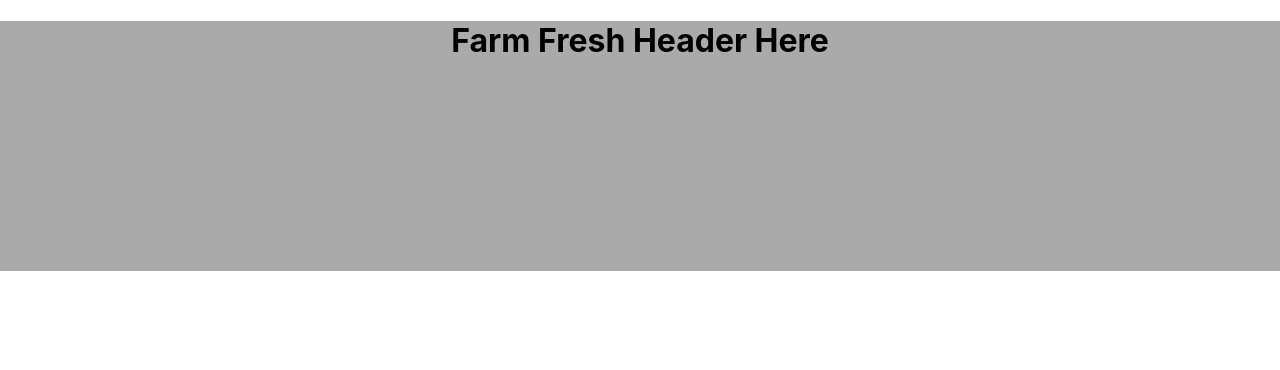
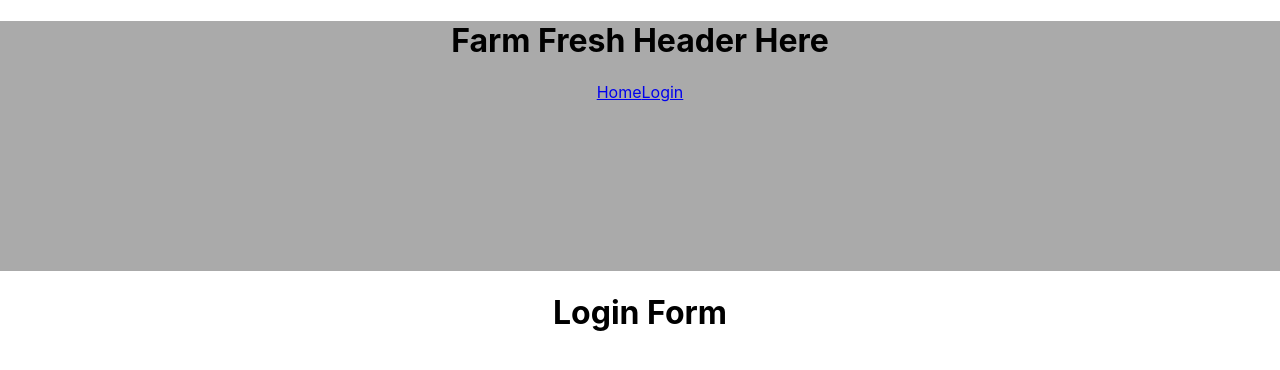
Before and after one commit to buildweek-farm-fresh-produce/Front-End, a React (Create React App) app: page /login in a window 1280 px wide. Shown: the top 370 px of the page. Built offline with nearby package versions, Linux system fonts and the light colour scheme.

Commit message:
Putting together header and login page

```diff
--- a/src/App.js
+++ b/src/App.js
@@ -3,14 +3,18 @@ import "./App.scss";
 import { connect } from "react-redux";
 import Header from "./components/Header.js";
 import Main from "./components/Main.js";
-import { Route } from "react-router-dom";
+import Login from "./components/Login.js";
+import { Route, Switch } from "react-router-dom";
 
 function App() {
   return (
     <div className="App">
       <Header />
       <div className="main">
-        <Route exact path="/" component={Main} />
+        <Switch>
+          <Route exact path="/" component={Main} />
+          <Route exact path="/login" component={Login} />
+        </Switch>
       </div>
     </div>
   );
--- a/src/App.scss
+++ b/src/App.scss
@@ -6,3 +6,6 @@
   background: #aaa;
   height: 250px;
 }
+
+.login {
+}
--- a/src/components/Header.js
+++ b/src/components/Header.js
@@ -1,11 +1,18 @@
 import React from "react";
 import "../App.scss";
+import "./Header.js";
+
 import { connect } from "react-redux";
+import { Link } from "react-router-dom";
 
 function Header() {
   return (
     <div className="header">
       <h1>Farm Fresh Header Here</h1>
+      <div className="login">
+        <Link to="/">Home</Link>
+        <Link to="/login">Login</Link>
+      </div>
     </div>
   );
 }
--- /dev/null
+++ b/src/components/Login.js
@@ -0,0 +1,22 @@
+import React from "react";
+import "../App.scss";
+import { connect } from "react-redux";
+
+function Login() {
+  return (
+    <div className="login">
+      <h1>Login Form</h1>
+    </div>
+  );
+}
+
+const mapStateToProps = state => {
+  return {
+    stateObj: state.Obj
+  };
+};
+
+export default connect(
+  mapStateToProps,
+  {}
+)(Login);
```
Also changed, not shown: img/screen.svg (added).
